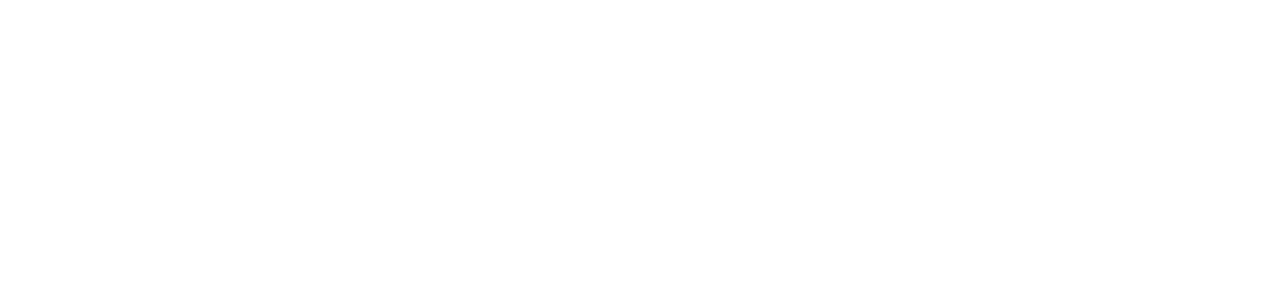
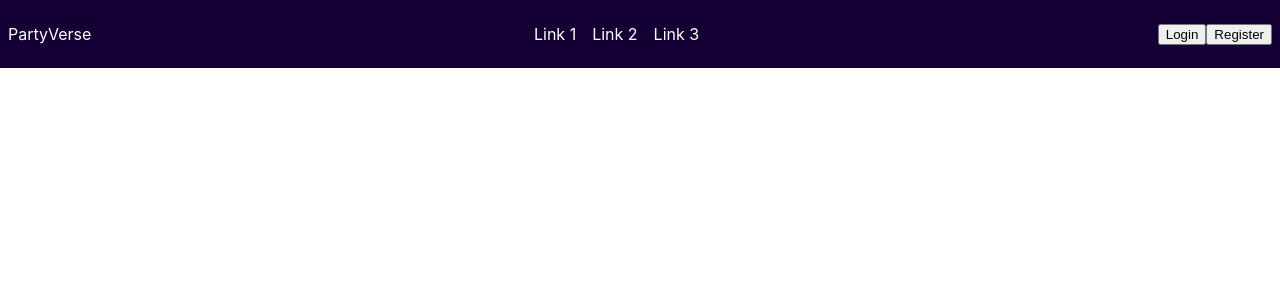
Before and after one commit to SurreySideProjects/LinkUp, a React (Create React App) app: page / in a window 1280 px wide. Shown: the top 300 px of the page. Built offline with nearby package versions, Linux system fonts and the light colour scheme.

Commit message:
Added NavBar

```diff
--- a/src/App.js
+++ b/src/App.js
@@ -1,12 +1,10 @@
-import logo from './logo.svg';
 import './App.css';
+import NavBar from './components/NavBar/NavBar';
 
 function App() {
   return (
-    <div className="App">
-      <header className="App-header">
-        <p></p>
-      </header>
+    <div>
+      <NavBar/>
     </div>
   );
 }
--- /dev/null
+++ b/src/components/NavBar/NavBar.css
@@ -0,0 +1,24 @@
+.nav-bar {
+    display: flex;
+    justify-content: space-between;
+    align-items: center;
+    background-color: rgb(21, 0, 54);
+    color: white;
+    padding: 0.5rem;
+}
+
+.nav-bar-center .nav-links {
+    list-style-type: none;
+    display: flex;
+    margin: 0;
+    padding: 0;
+  }
+
+.nav-bar-center .nav-links li {
+    margin-right: 1rem;
+  }
+
+.nav-bar-center .nav-links a {
+    color: #fff;
+    text-decoration: none;
+  }
--- /dev/null
+++ b/src/components/NavBar/NavBar.js
@@ -0,0 +1,29 @@
+import React from 'react'
+import './NavBar.css'
+
+function NavBar() {
+  return (
+    <nav className='nav-bar'>
+        <p>PartyVerse</p>
+        <div className='nav-bar-center'>
+            <ul className="nav-links">
+                <li>
+                    <a href="/products">Link 1</a>
+                </li>
+                <li>
+                    <a href="/about">Link 2</a>
+                </li>
+                <li>
+                    <a href="/contact">Link 3</a>
+                </li>
+            </ul>
+        </div>
+        <div>
+            <button>Login</button>
+            <button>Register</button>
+        </div>
+    </nav>
+  )
+}
+
+export default NavBar
```
